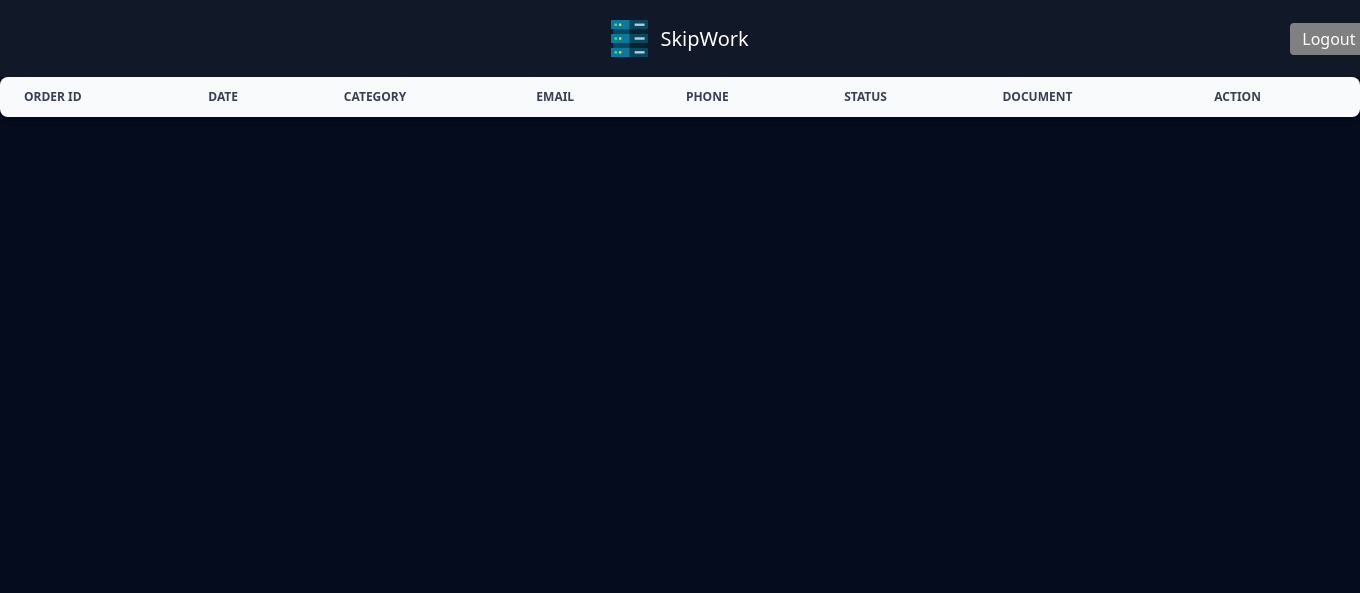
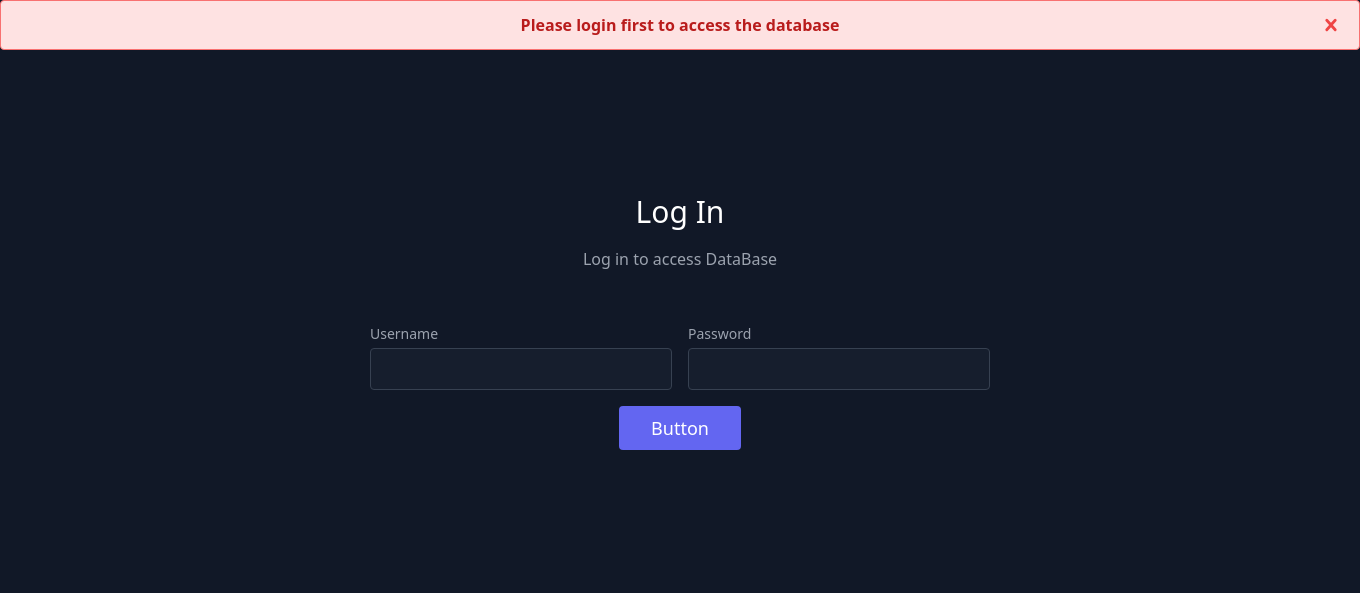
Before and after one commit to mushtaq2314/SkipWork, a Django app: page /db in a window 1360 px wide; the page is wider, and only the part inside the window is pictured. Shown: the top 593 px of that part. Run offline with Django 4.2, Linux system fonts and the light colour scheme; data that the repository does not hold is empty; some libraries are stand-ins or nearby versions.

Commit message:
Deletion functionality and login functionality

```diff
--- a/app/urls.py
+++ b/app/urls.py
@@ -6,6 +6,8 @@ from django.conf.urls.static import static
 urlpatterns = [
     path('',views.index,name='index'),
     path('order',views.order,name='index'),
-    path('login',views.login,name='login'),
+    path('login',views.loginuser,name='login'),
+    path('logout',views.logoutuser,name='logout'),
+    path('delete_order/<str:order_id>/',views.delete_order,name='deleteOrder'),
     path('db',views.db,name='db'),
 ]+static(settings.MEDIA_URL,document_root = settings.MEDIA_ROOT)
--- a/app/views.py
+++ b/app/views.py
@@ -1,5 +1,8 @@
 from django.shortcuts import render,redirect
 from .models import Order
+from django.contrib.auth.models import User
+from django.contrib.auth import authenticate,login,logout
+import os
 # Create your views here.
 from datetime import datetime,date
 import calendar
@@ -9,13 +12,24 @@ month=calendar.month_abbr[now.month]
 print(month,type(month))
 def index(request):
     return render(request,'index.html')
-def login(request):
+def loginuser(request):
     if(request.method=='POST'):
-        if(request.POST['username']=='SkipWorkAdmin'):
-            if(request.POST['password']=='skip!@#$'):
-                return redirect('db')
+        user = authenticate(username=request.POST['username'],password=request.POST['password'])
+        print(user)
+        if user is not None:
+            login(request,user)
+            return redirect('db')
+        else:
+            return render(request,'login.html',{'msg':'Invalid Credentials! Please try again'})
     return render(request,'login.html')
+
+def logoutuser(request):
+    logout(request)
+    return render(request,'index.html')
+
 def db(request):
+    if(request.user.is_anonymous):
+        return render(request,'login.html',{'message':'Please login first to access the database'})
     data  = list(Order.objects.values_list())
     print(data)
     return render(request,'db.html',{'data':data})
@@ -33,3 +47,14 @@ def order(request):
         obj.save()
     print(len(Order.objects.values()))
     return render(request,'order.html',{'category':category})
+
+from django.http import JsonResponse
+
+def delete_order(request, order_id):
+    try:
+        path=Order.objects.filter(OrderID=order_id).values_list()[0][6]
+        os.remove(f'./media/{path}')
+        Order.objects.filter(OrderID=order_id).delete()
+        return JsonResponse({"success": True})
+    except Order.DoesNotExist:
+        return JsonResponse({"success": False})
--- a/templates/db.html
+++ b/templates/db.html
@@ -9,7 +9,7 @@
         <img src="static/db.png" alt="" style="width:15%;">
         <span class="ml-3 text-xl xl:block lg:hidden">SkipWork</span>
       </a>
-      <a href="/">
+      <a href="/logout">
       <button class="inline-flex items-center bg-gray-100 border-0 py-1 px-3 focus:outline-none hover:bg-gray-200 rounded text-base mt-4 md:mt-0" style="margin-left: 500%;background-color: grey;color: white;">Logout
         <svg fill="none" stroke="currentColor" stroke-linecap="round" stroke-linejoin="round" stroke-width="2" class="w-4 h-4 ml-1" viewBox="0 0 24 24">
           <path d="M5 12h14M12 5l7 7-7 7"></path>
@@ -54,7 +54,7 @@
         <tbody>
           {% for item in data %}
 
-            <tr class="bg-white border-b dark:bg-gray-800 dark:border-gray-700 hover:bg-gray-50 dark:hover:bg-gray-600" style="color:white;">
+            <tr data-order-id="{{ item.1 }}" class="bg-white border-b dark:bg-gray-800 dark:border-gray-700 hover:bg-gray-50 dark:hover:bg-gray-600" style="color:white;">
                 <th scope="row" class="px-6 py-4 font-medium text-gray-900 whitespace-nowrap dark:text-white">
                     {{item.1}}
                 </th>
@@ -77,7 +77,7 @@
                     <a href="/media/{{ item.6 }}" download>{{item.6}}</a>
                 </td>
                 <td class="px-6 py-4">
-                    <button style="background-color: red;color: white;padding: 1px 8px 3px 8px;border-radius: 6px;font-weight: bold;font-size: medium;">Delete</button>
+                    <button style="background-color: red;color: white;padding: 1px 8px 3px 8px;border-radius: 6px;font-weight: bold;font-size: medium;" class="deleting">Delete</button>
                 </td>
 
             </tr>
@@ -88,3 +88,35 @@
 </div>
 
   </body>
+<script>
+document.addEventListener("DOMContentLoaded", function() {
+    var deleteButtons = document.querySelectorAll(".deleting");
+    deleteButtons.forEach(function(button) {
+        button.addEventListener("click", function() {
+            var orderId = this.closest("tr").getAttribute("data-order-id");
+            deleteOrder(orderId);
+        });
+    });
+});
+var csrfToken = "{{ csrf_token }}";
+function deleteOrder(orderId) {
+    fetch(`/delete_order/${orderId}/`, {
+        method: "DELETE",
+        headers: {
+            "X-CSRFToken": csrfToken
+        }
+    })
+    .then(response => response.json())
+    .then(data => {
+        if (data.success) {
+            var row = document.querySelector(`[data-order-id="${orderId}"]`);
+            if (row) {
+                row.remove();
+            }
+        }
+    })
+    .catch(error => console.error("Error deleting order:", error));
+}
+
+
+</script>
--- a/templates/login.html
+++ b/templates/login.html
@@ -1,6 +1,12 @@
 <html style="background-color: #111827;">
   <link rel="icon" href="static/favicon.png" type="icon">
   <title>SkipWork-DB</title>
+  <div class="bg-red-100 border border-red-400 text-red-700 px-4 py-3 rounded relative" role="alert" id="thediv" style="text-align: center;">
+    <strong class="font-bold" >{{message}}</strong>
+    <span id="closing" class="absolute top-0 bottom-0 right-0 px-4 py-3">
+      <svg class="fill-current h-6 w-6 text-red-500" role="button" xmlns="http://www.w3.org/2000/svg" viewBox="0 0 20 20"><path d="M14.348 14.849a1.2 1.2 0 0 1-1.697 0L10 11.819l-2.651 3.029a1.2 1.2 0 1 1-1.697-1.697l2.758-3.15-2.759-3.152a1.2 1.2 0 1 1 1.697-1.697L10 8.183l2.651-3.031a1.2 1.2 0 1 1 1.697 1.697l-2.758 3.152 2.758 3.15a1.2 1.2 0 0 1 0 1.698z"/></svg>
+    </span>
+  </div>
         <form action="/login" method="post" >
             {% csrf_token %}
         <section class="text-gray-400 bg-gray-900 body-font relative" >
@@ -35,3 +41,9 @@
         </form>
 </html>
 <script src="https://cdn.tailwindcss.com"></script>
+<script>
+  btn = document.getElementById('closing')
+  btn.addEventListener('click',()=>{
+    box = document.getElementById('thediv').style.display='none'
+  })
+</script>
```
